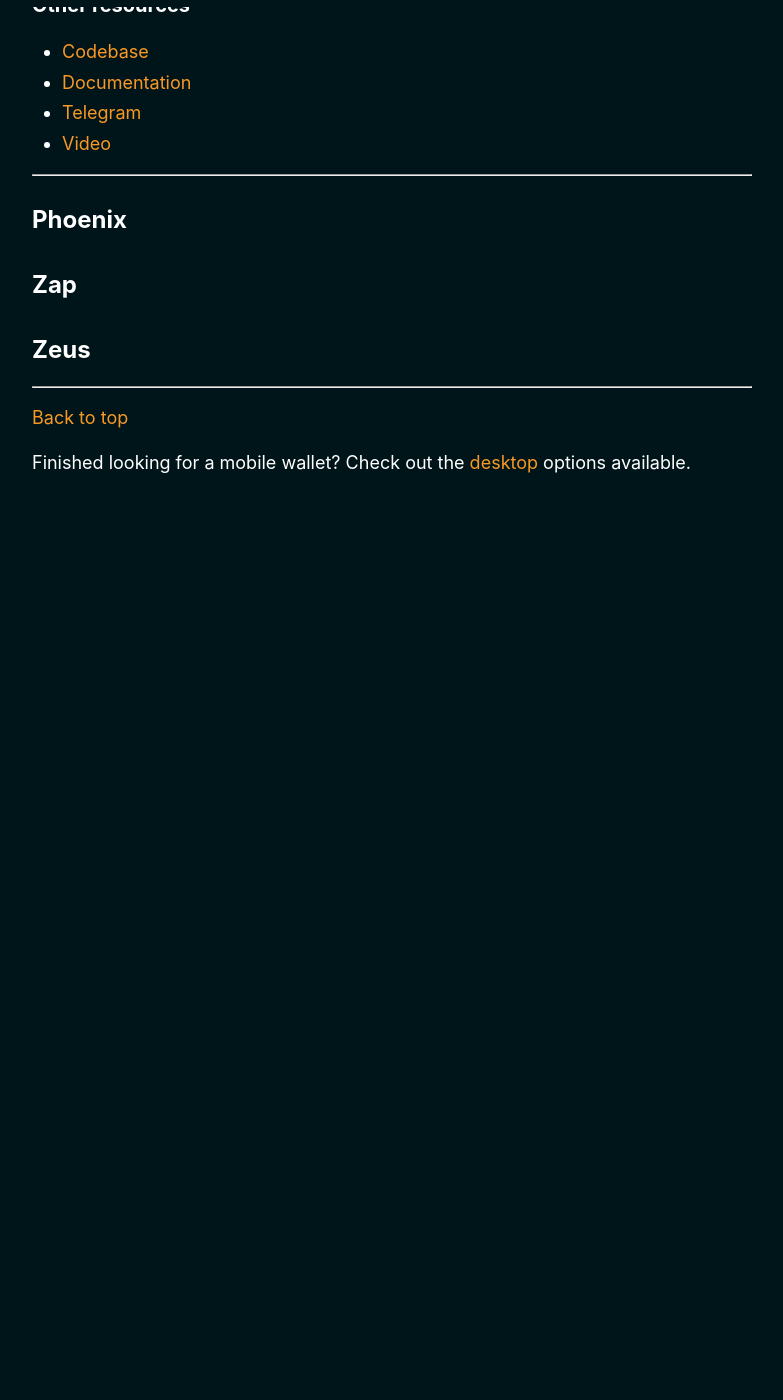
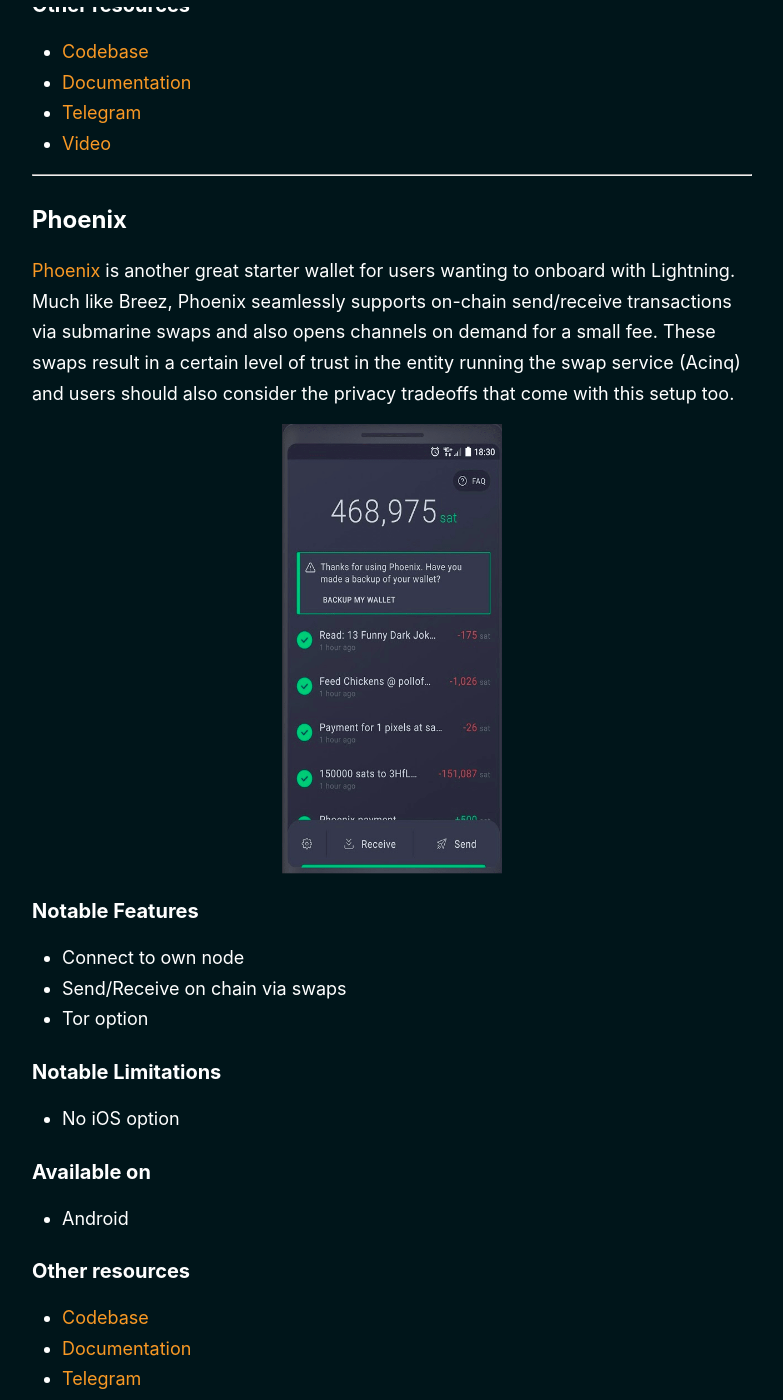
Before and after one commit to BitcoinQnA/bitcoin-wallet-guide, a Jekyll site: the page built from _pages/lightning.md, in a window 1280 px wide and 1400 px high, scrolled down 1574 px. Shown: the whole window, without its empty margins (248-1031 px from the left). Built offline with Jekyll 4.4.1, drawn with Linux system fonts in a browser that asks for light colours; before the commit the page ends 2242 px from its top, so only the background shows below that.

Commit message:
Update lightning.md

```diff
--- a/_pages/lightning.md
+++ b/_pages/lightning.md
@@ -43,6 +43,29 @@ INSERT INTRO HERE
 
 ## Phoenix
 
+[Phoenix](https://phoenix.acinq.co/) is another great starter wallet for users wanting to onboard with Lightning. Much like Breez, Phoenix seamlessly supports on-chain send/receive transactions via submarine swaps and also opens channels on demand for a small fee. These swaps result in a certain level of trust in the entity running the swap service (Acinq) and users should also consider the privacy tradeoffs that come with this setup too.
+
+<img src="https://raw.githubusercontent.com/BitcoinQnA/bitcoin-wallet-guide/master/images/Phoenix.png" class=responsive width="220" height="450" maxheight="500">
+
+### Notable Features
+* Connect to own node
+* Send/Receive on chain via swaps
+* Tor option
+
+### Notable Limitations
+* No iOS option
+
+### Available on
+* Android
+
+### Other resources
+* [Codebase](https://github.com/ACINQ/phoenix)
+* [Documentation](https://phoenix.acinq.co/faq)
+* [Telegram](https://t.me/phoenix_wallet)
+* [Video](https://youtu.be/Cx5PK1H5OR0)
+
+***
+
 ## Zap
 
 ## Zeus
```
